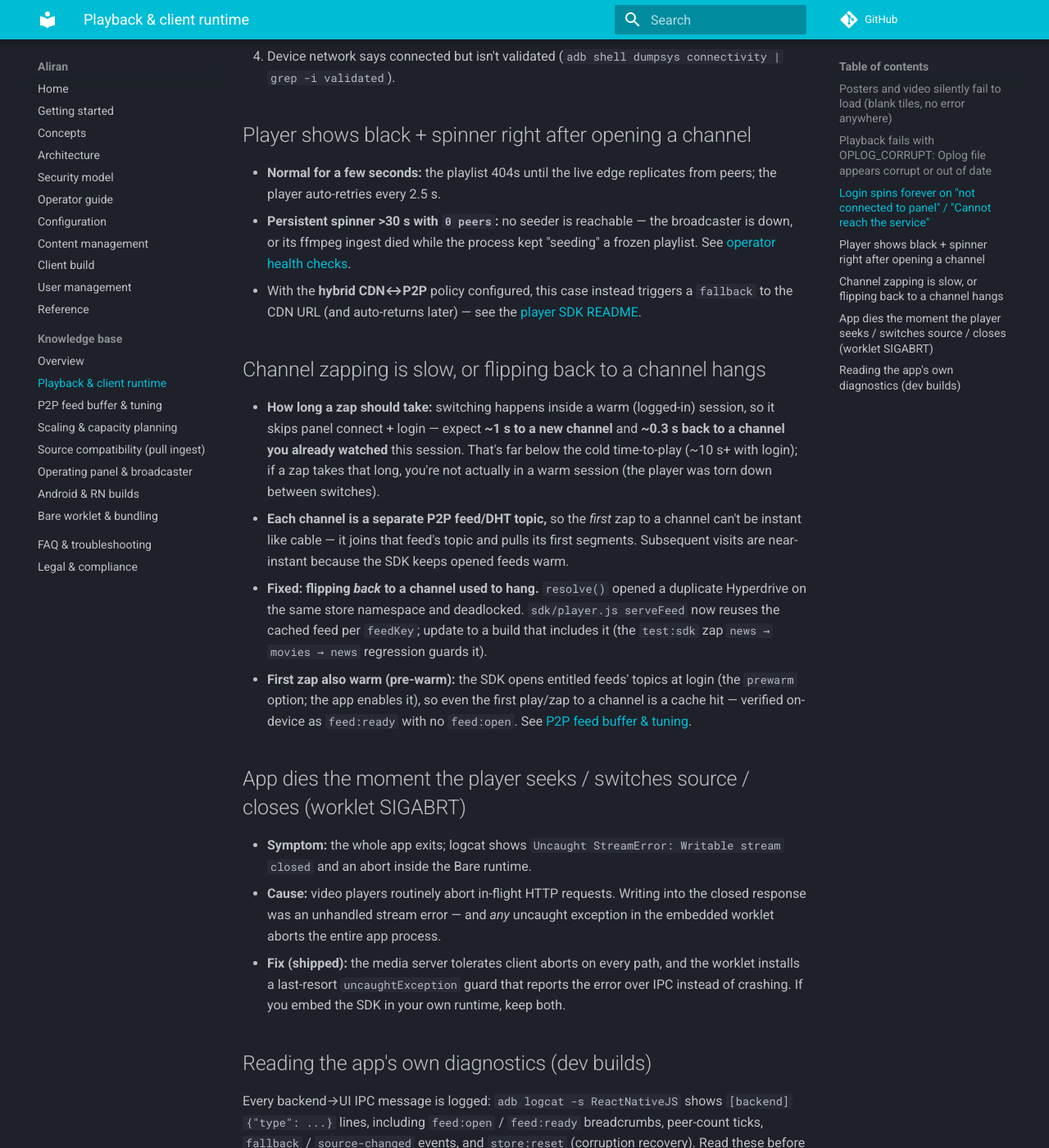
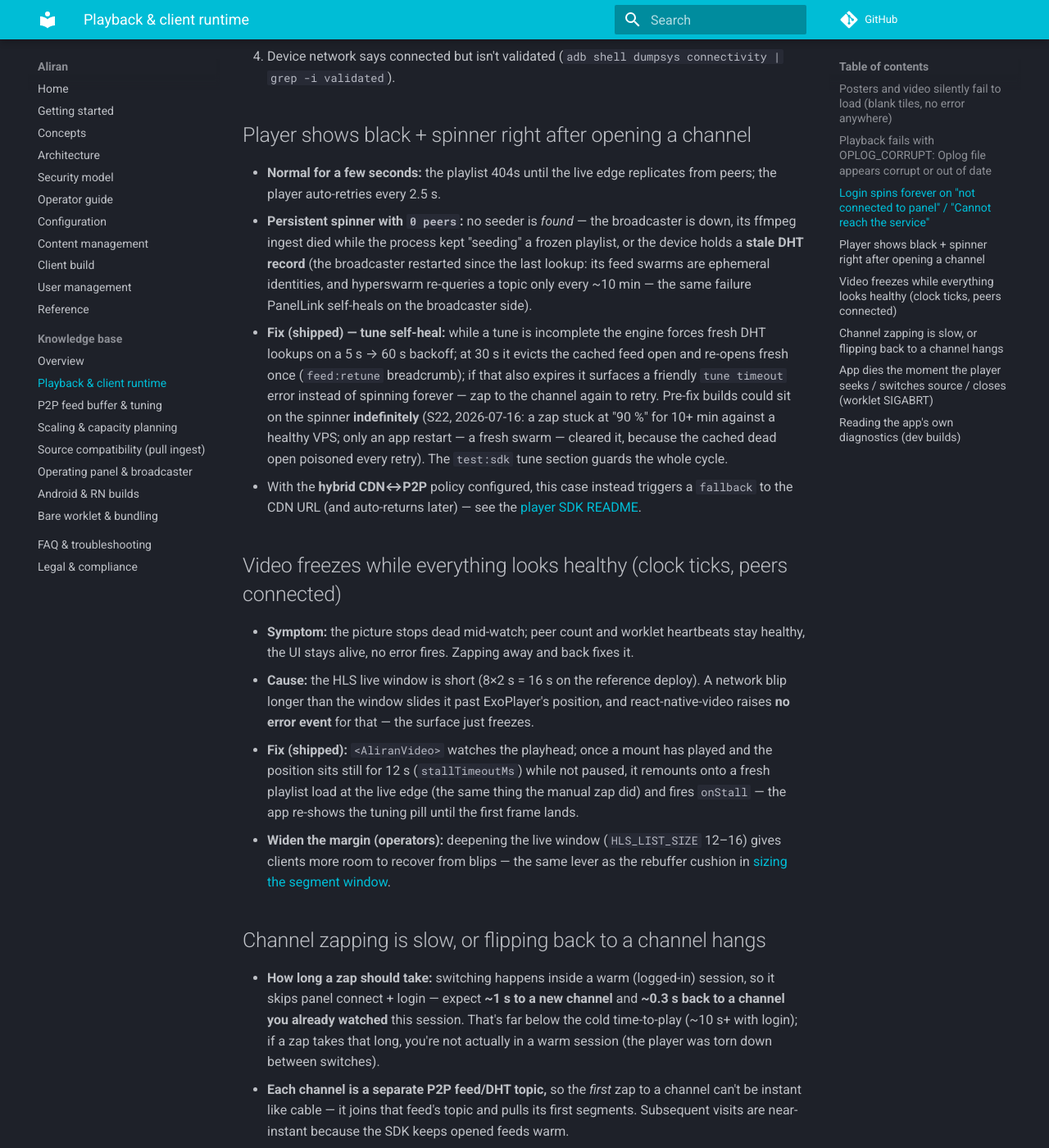
Before and after one commit to AbueloSimpson/aliran, an MkDocs documentation site: the page built from docs/kb/playback.md, in a window 1280 px wide and 1400 px high, scrolled down 1239 px. Shown: the whole window at 82% size. Built offline with MkDocs 1.6.1 and Material for MkDocs 9.7.7, drawn with Linux system fonts in a browser that asks for light colours; comment, search, counter and statistics services are not loaded.

Commit message:
docs(kb): playback self-heal lore — tune timeout cycle + frozen live edge; changelog
docs/kb/playback.md: the persistent-spinner entry now names the stale-DHT-record
cause (broadcaster restart + hyperswarm's ~10-min topic refresh — the client-side
twin of the PanelLink incident) and the shipped tune self-heal (re-lookups →
feed:retune → friendly error); new symptom entry for the mid-watch freeze with
everything healthy (short live window slid past the playhead, no error event),
its shipped <AliranVideo> stall resync, and the operator lever (HLS_LIST_SIZE
12–16 deepens the recovery margin — cross-linked to feed-buffer sizing).

CHANGELOG: both fixes under Unreleased.

```diff
--- a/docs/kb/playback.md
+++ b/docs/kb/playback.md
@@ -47,12 +47,37 @@ In likelihood order:
 
 - **Normal for a few seconds:** the playlist 404s until the live edge replicates from
   peers; the player auto-retries every 2.5 s.
-- **Persistent spinner >30 s with `0 peers`:** no seeder is reachable — the
-  broadcaster is down, or its ffmpeg ingest died while the process kept "seeding" a
-  frozen playlist. See [operator health checks](operator.md#dev-processes-rot).
+- **Persistent spinner with `0 peers`:** no seeder is *found* — the broadcaster is
+  down, its ffmpeg ingest died while the process kept "seeding" a frozen playlist, or
+  the device holds a **stale DHT record** (the broadcaster restarted since the last
+  lookup: its feed swarms are ephemeral identities, and hyperswarm re-queries a topic
+  only every ~10 min — the same failure PanelLink self-heals on the broadcaster side).
+- **Fix (shipped) — tune self-heal:** while a tune is incomplete the engine forces
+  fresh DHT lookups on a 5 s → 60 s backoff; at 30 s it evicts the cached feed open and
+  re-opens fresh once (`feed:retune` breadcrumb); if that also expires it surfaces a
+  friendly `tune timeout` error instead of spinning forever — zap to the channel again
+  to retry. Pre-fix builds could sit on the spinner **indefinitely** (S22, 2026-07-16:
+  a zap stuck at "90 %" for 10+ min against a healthy VPS; only an app restart — a
+  fresh swarm — cleared it, because the cached dead open poisoned every retry). The
+  `test:sdk` tune section guards the whole cycle.
 - With the **hybrid CDN↔P2P** policy configured, this case instead triggers a
   `fallback` to the CDN URL (and auto-returns later) — see the
   [player SDK README](https://github.com/AbueloSimpson/aliran/tree/main/sdk).
+
+## Video freezes while everything looks healthy (clock ticks, peers connected)
+
+- **Symptom:** the picture stops dead mid-watch; peer count and worklet heartbeats
+  stay healthy, the UI stays alive, no error fires. Zapping away and back fixes it.
+- **Cause:** the HLS live window is short (8×2 s = 16 s on the reference deploy). A
+  network blip longer than the window slides it past ExoPlayer's position, and
+  react-native-video raises **no error event** for that — the surface just freezes.
+- **Fix (shipped):** `<AliranVideo>` watches the playhead; once a mount has played and
+  the position sits still for 12 s (`stallTimeoutMs`) while not paused, it remounts
+  onto a fresh playlist load at the live edge (the same thing the manual zap did) and
+  fires `onStall` — the app re-shows the tuning pill until the first frame lands.
+- **Widen the margin (operators):** deepening the live window (`HLS_LIST_SIZE`
+  12–16) gives clients more room to recover from blips — the same lever as the
+  rebuffer cushion in [sizing the segment window](feed-buffer.md#sizing-the-segment-window-hls_time--hls_list_size).
 
 ## Channel zapping is slow, or flipping back to a channel hangs
 
```
Also changed, not shown: CHANGELOG.md (+30 -0 lines).
